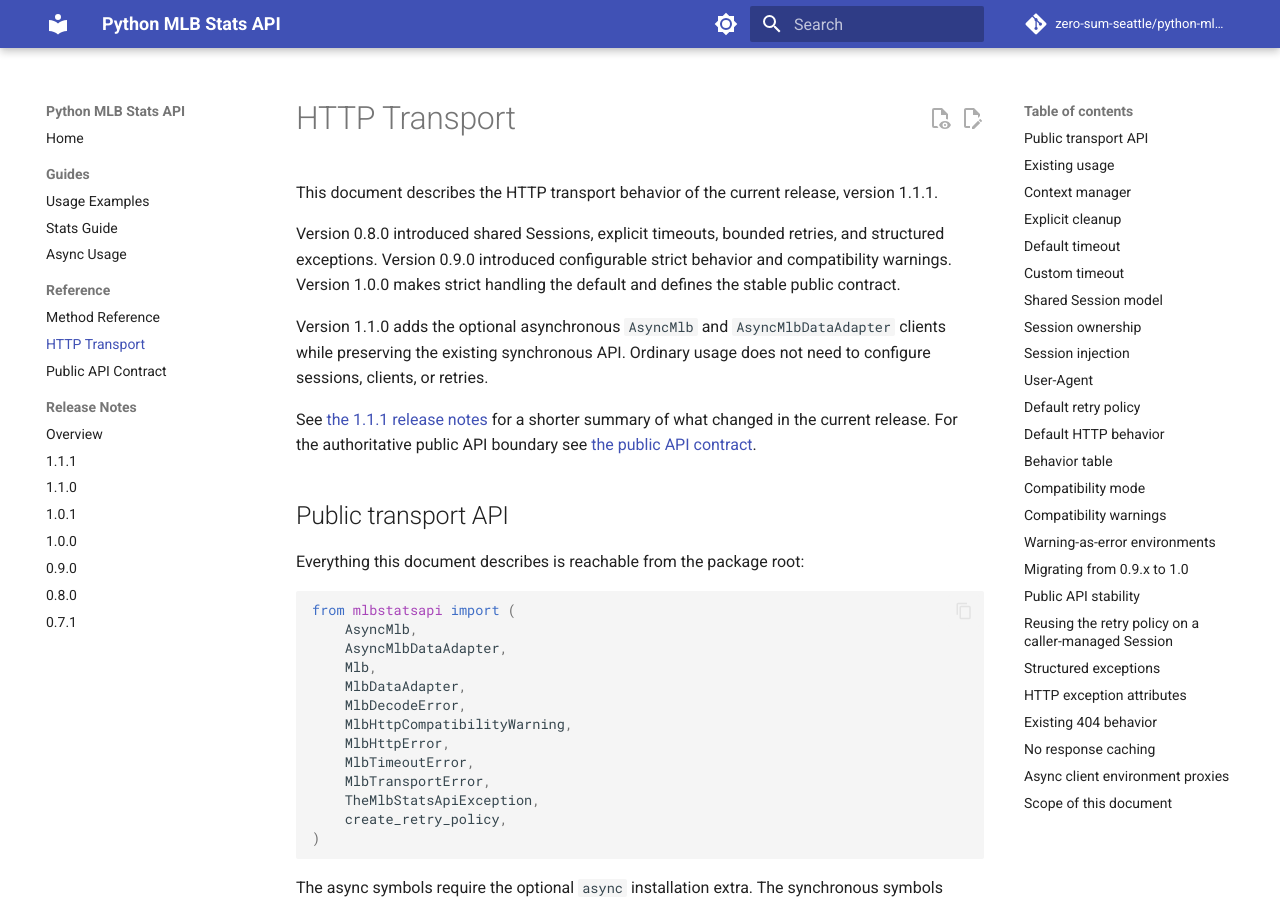
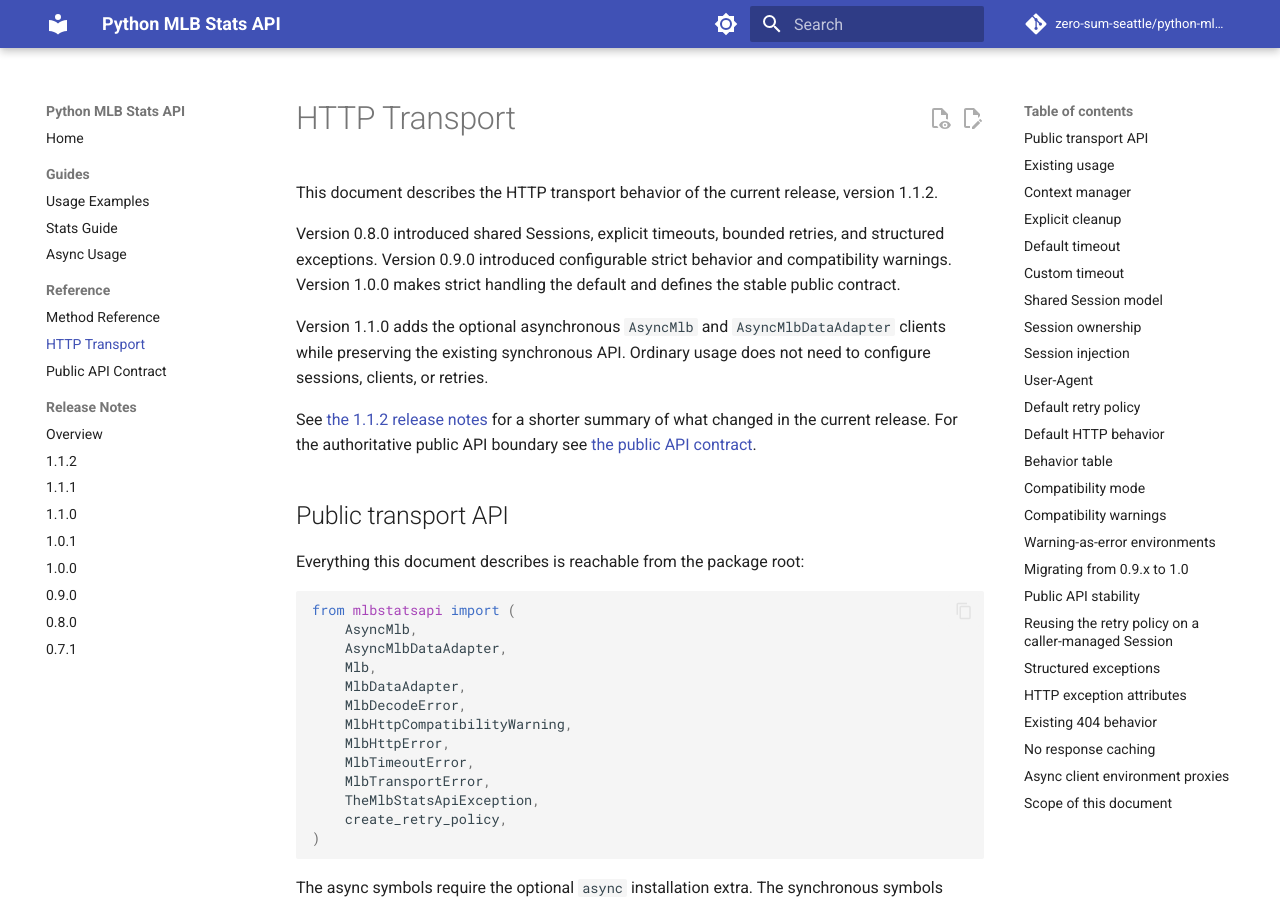
Before and after one commit to zero-sum-seattle/python-mlb-statsapi, an MkDocs documentation site: the page built from docs/http-transport.md, in a window 1280 px wide and 900 px high. Built offline with MkDocs 1.6.1 and Material for MkDocs 9.7.7, drawn with Linux system fonts in a browser that asks for light colours; comment, search, counter and statistics services are not loaded; some of the changed text lies outside the part shown.

Commit message:
Prepare release 1.1.2
Bump the package version to 1.1.2 and add release notes for the
CodeDesc.code fix from #343.

- Bump version in pyproject.toml
- Update the User-Agent version in README.md and docs/http-transport.md
- Replace the 1.1.1 release notes pointer in docs/http-transport.md
- Add docs/releases/1.1.2.md and link it from docs/releases.md and mkdocs.yml
- Point release validation at the 1.1.2 notes and move 1.1.1 to the
  historical list
- Add offline regression tests for #342 so a CodeDesc without a code
  parses, including inside PlayDetails

````diff
--- a/docs/http-transport.md
+++ b/docs/http-transport.md
@@ -1,7 +1,7 @@
 # HTTP Transport
 
 This document describes the HTTP transport behavior of the current release,
-version 1.1.1.
+version 1.1.2.
 
 Version 0.8.0 introduced shared Sessions, explicit timeouts, bounded retries,
 and structured exceptions. Version 0.9.0 introduced configurable strict
@@ -12,7 +12,7 @@ Version 1.1.0 adds the optional asynchronous `AsyncMlb` and
 `AsyncMlbDataAdapter` clients while preserving the existing synchronous API.
 Ordinary usage does not need to configure sessions, clients, or retries.
 
-See [the 1.1.1 release notes](releases/1.1.1.md) for a shorter summary of what
+See [the 1.1.2 release notes](releases/1.1.2.md) for a shorter summary of what
 changed in the current release. For the authoritative public API boundary see
 [the public API contract](public-api.md).
 
@@ -206,7 +206,7 @@ python-mlb-statsapi/<installed-version>
 With the package version currently declared in project metadata that resolves to:
 
 ```text
-python-mlb-statsapi/1.1.1
+python-mlb-statsapi/1.1.2
 ```
 
 The version comes from the installed package metadata, so it always matches
--- a/mkdocs.yml
+++ b/mkdocs.yml
@@ -47,6 +47,7 @@ nav:
       - Public API Contract: public-api.md
   - Release Notes:
       - Overview: releases.md
+      - 1.1.2: releases/1.1.2.md
       - 1.1.1: releases/1.1.1.md
       - 1.1.0: releases/1.1.0.md
       - 1.0.1: releases/1.0.1.md
--- a/pyproject.toml
+++ b/pyproject.toml
@@ -1,6 +1,6 @@
 [tool.poetry]
 name = "python-mlb-statsapi"
-version = "1.1.1"
+version = "1.1.2"
 description = "mlbstatsapi python wrapper"
 authors = [
     "Matthew Spah <spahmatthew@gmail.com>",
````
Also changed, not shown: README.md (+1 -1 lines), docs/releases.md (+1 -0 lines), 1 other file.
